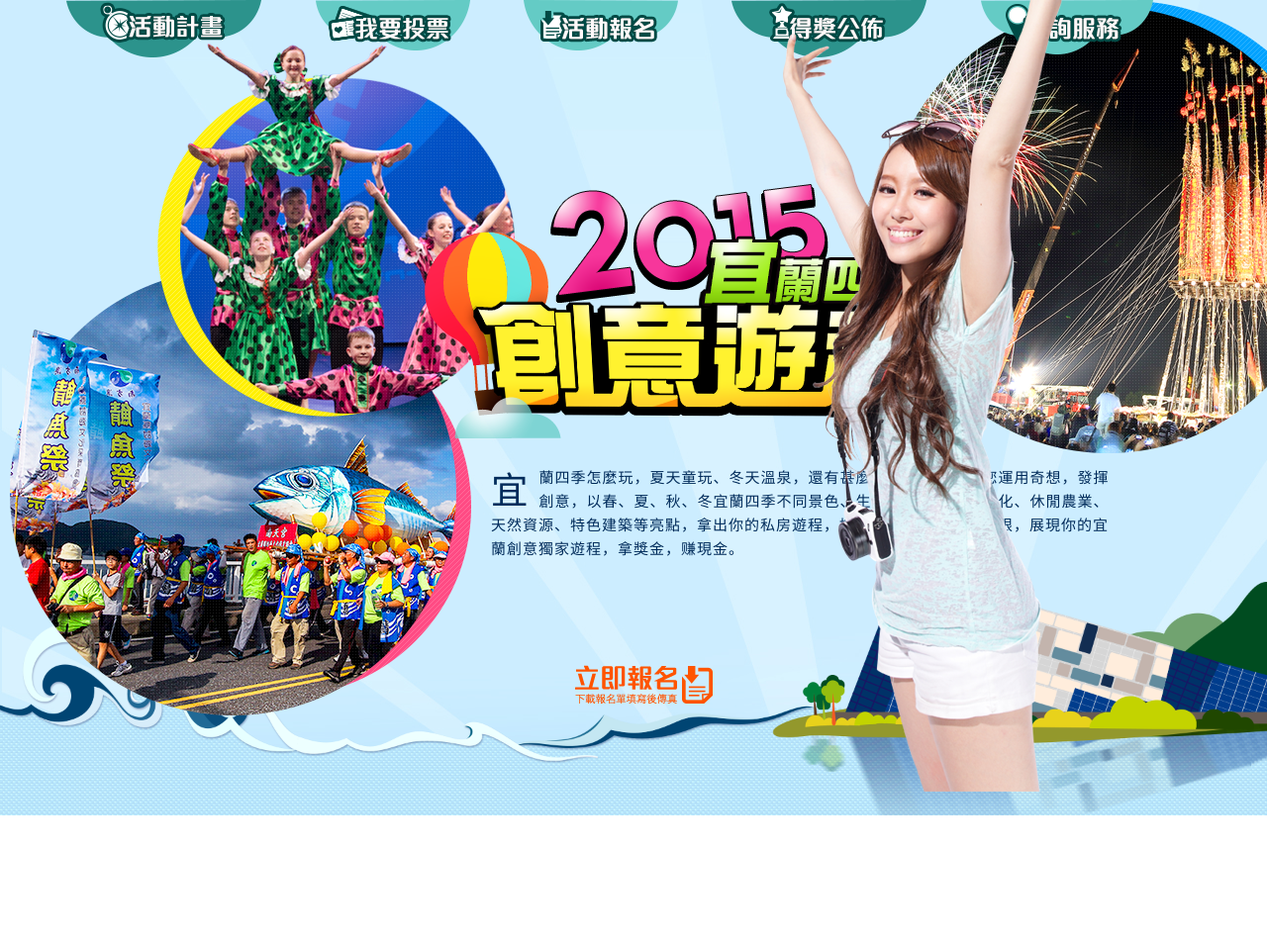
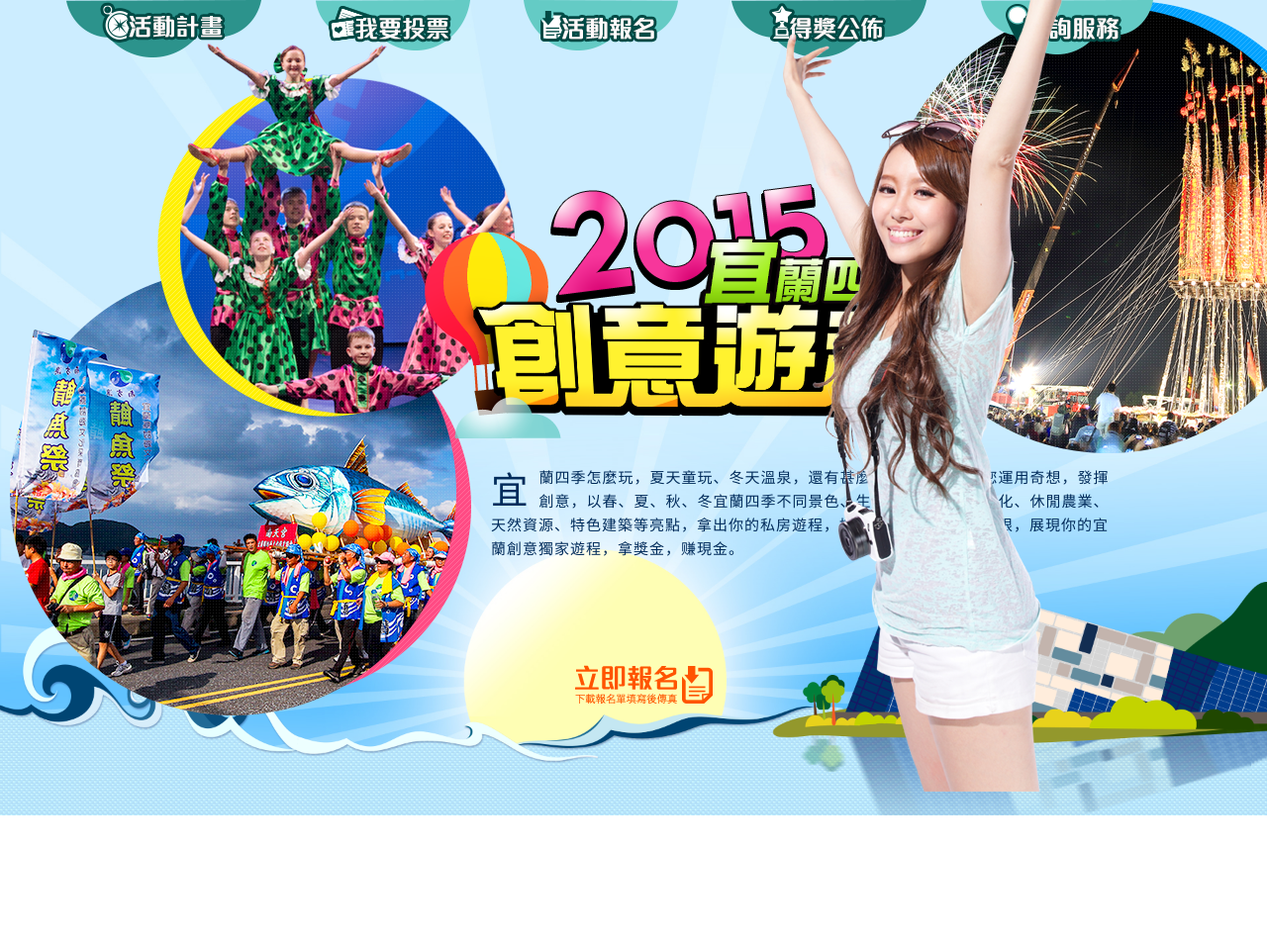
Before and after one commit to AuTiMoThY/E_Yilan, a PHP site: page / in a window 1280 px wide; the page is wider, and only the part inside the window is pictured. Shown: the top 956 px of that part at 99% size. Run offline with PHP 8.4, Linux system fonts and the light colour scheme; some libraries are stand-ins or nearby versions.

Commit message:
Beta 1.0.2 fixed fullbg

```diff
--- a/css/style.css
+++ b/css/style.css
@@ -271,6 +271,7 @@ dl dd {
   width: 100%;
   height: 100%;
   background: url('../images/fullBg.jpg?1425831342') 50% 0 no-repeat;
+  background-size: cover;
 }
 
 .global_ft .ocean img {
--- a/sass/Project/_Layout.scss
+++ b/sass/Project/_Layout.scss
@@ -16,6 +16,7 @@
 	z-index: 0;
 	@include wh;
 	@include bg('fullBg.jpg', 50%);
+	background-size: cover;
 }
 
 .global_ft .ocean img {
```
